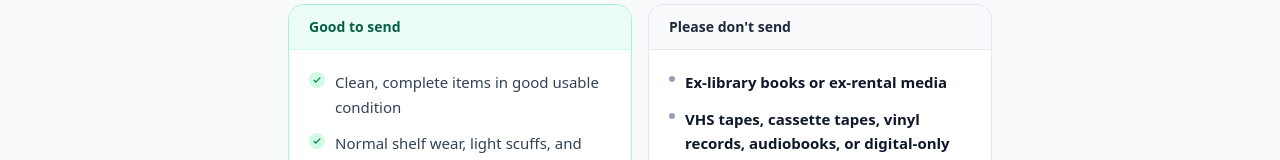
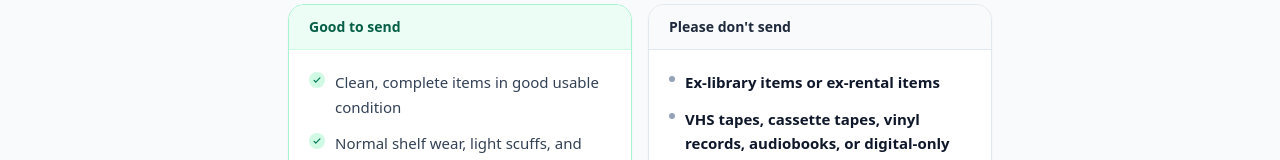
Before and after one commit to teskapnj/new-book-marketplace, a Next.js app: page /condition-guidelines in a window 1280 px wide. Shown: the part 779-939 px from the top of the page. Built offline with nearby package versions, Linux system fonts and the light colour scheme; no server answers.

Commit message:
Generalize ex-library condition rule

```diff
--- a/app/condition-guidelines/page.tsx
+++ b/app/condition-guidelines/page.tsx
@@ -12,7 +12,7 @@ const ACCEPT = [
 
 const REJECT = [
   {
-    text: "Ex-library books or ex-rental media",
+    text: "Ex-library items or ex-rental items",
     bold: true,
   },
   {
```
